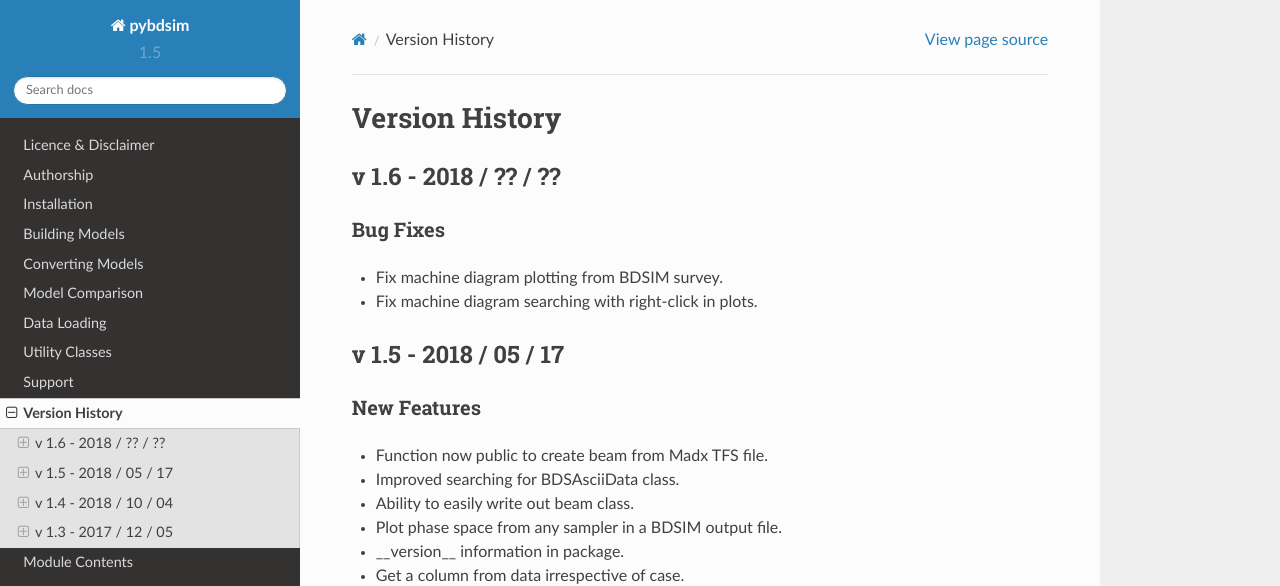
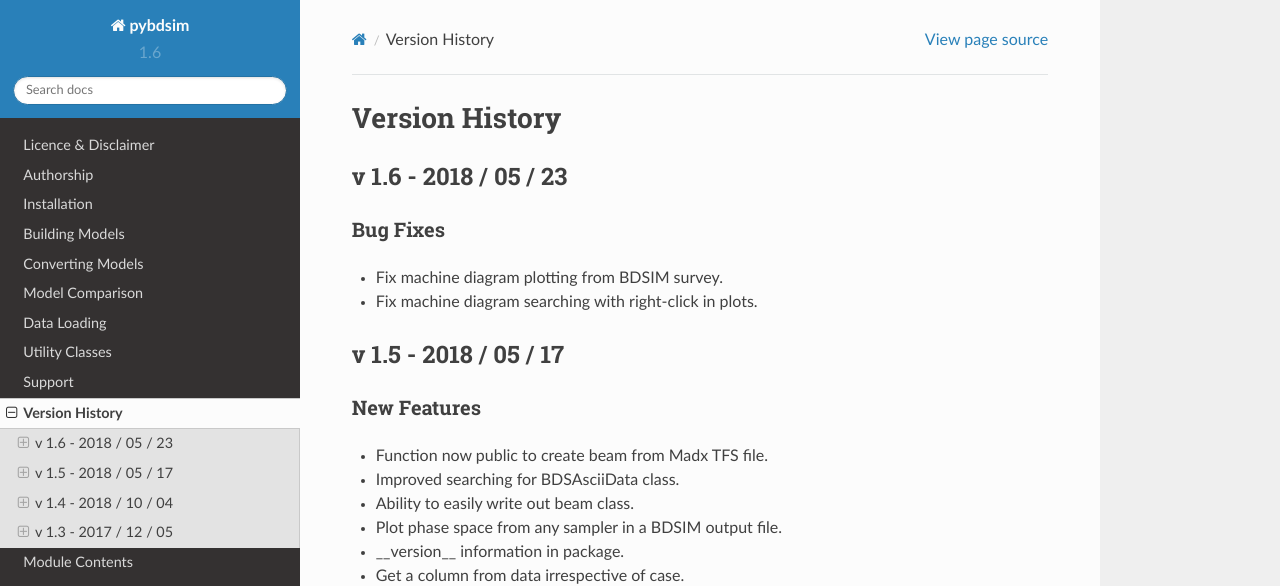
Before and after one commit to bdsim-collaboration/pybdsim, a Sphinx documentation site: the page built from docs/source/version_history.rst, in a window 1280 px wide and 900 px high. Shown: the top 586 px of the window. Built offline with Sphinx 7.4.7 and the Read the Docs theme 2.0.0, drawn with Linux system fonts in a browser that asks for light colours.

Commit message:
Update documentation and version for release.

```diff
--- a/docs/source/conf.py
+++ b/docs/source/conf.py
@@ -56,9 +56,9 @@ author = u'L Nevay, A Abramov, S Boogert, W Shields, J Snuverink, S Walker'
 # built documents.
 #
 # The short X.Y version.
-version = u'1.5'
+version = u'1.6'
 # The full version, including alpha/beta/rc tags.
-release = u'1.5.develop'
+release = u'1.6'
 
 # The language for content autogenerated by Sphinx. Refer to documentation
 # for a list of supported languages.
--- a/docs/source/version_history.rst
+++ b/docs/source/version_history.rst
@@ -2,7 +2,7 @@
 Version History
 ===============
 
-v 1.6 - 2018 / ?? / ??
+v 1.6 - 2018 / 05 / 23
 ======================
 
 Bug Fixes
```
Also changed, not shown: 1 other file.
